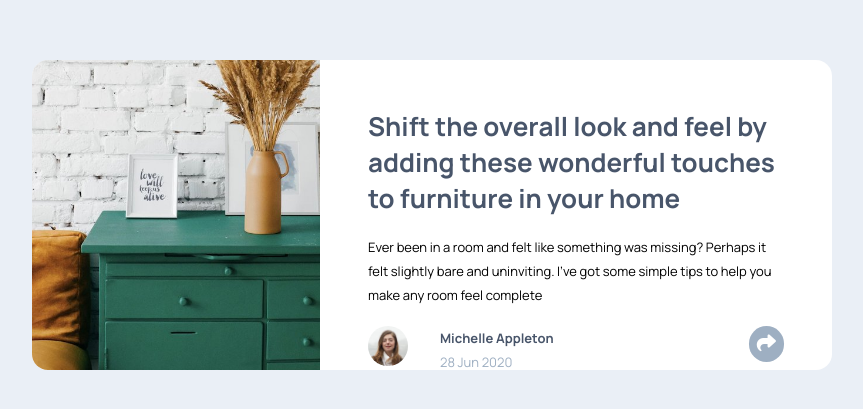
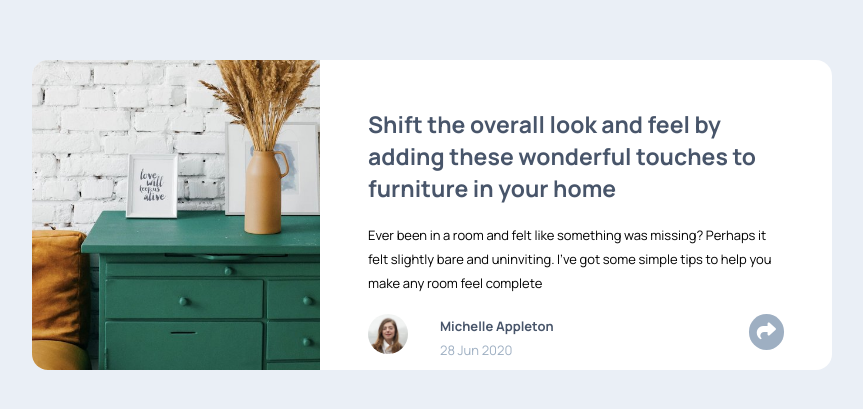
Before and after one commit to ashleywaudbydev/article-preview-component-master, a plain HTML site: page index.html in a window 1280 px wide. Shown: the part 185-594 px from the top of the page, without its empty margins (208-1071 px from the left). Drawn offline with Linux system fonts and the light colour scheme.

Commit message:
Update index.html

```diff
--- a/index.html
+++ b/index.html
@@ -22,10 +22,10 @@
     </div>
     <!--CONTAINER INFO SECTION-->
     <div class="container-info">
-      <h1 class="bold">
+      <h3 class="bold">
         Shift the overall look and feel by adding these wonderful
         touches to furniture in your home
-      </h1>
+      </h3>
 
       <p>
         Ever been in a room and felt like something was missing? Perhaps
```
